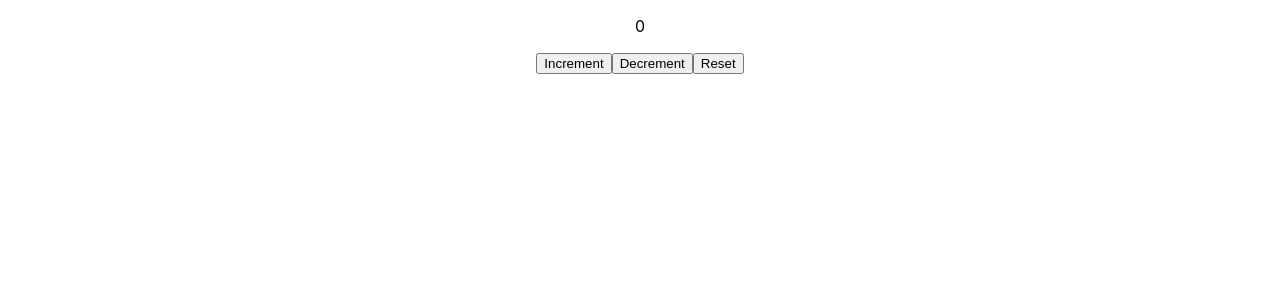
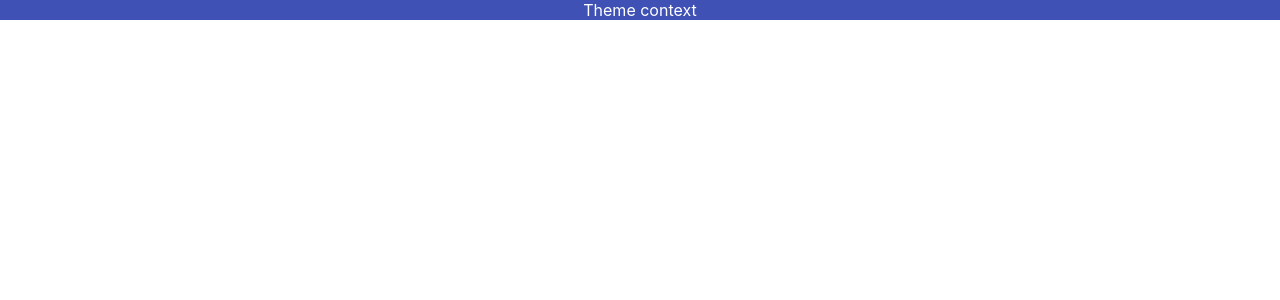
Before and after one commit to Radexman/react-typescript-demo, a React (Create React App) app: page / in a window 1280 px wide. Shown: the top 300 px of the page. Built offline with nearby package versions, Linux system fonts and the light colour scheme.

Commit message:
useContext Hook

```diff
--- a/src/App.tsx
+++ b/src/App.tsx
@@ -1,9 +1,13 @@
 import './App.css';
-import Counter from './components/hooks/Counter';
+import { ThemeContextProvider } from './components/context/ThemeContext';
+import Box from './components/context/Box';
+
 function App() {
 	return (
 		<div className='App'>
-			<Counter />
+			<ThemeContextProvider>
+				<Box />
+			</ThemeContextProvider>
 		</div>
 	);
 }
--- /dev/null
+++ b/src/components/context/Box.tsx
@@ -0,0 +1,10 @@
+import { useContext } from 'react';
+import { ThemeContext } from './ThemeContext';
+
+const Box = () => {
+	const theme = useContext(ThemeContext);
+
+	return <div style={{ backgroundColor: theme.primary.main, color: theme.primary.text }}>Theme context </div>;
+};
+
+export default Box;
--- /dev/null
+++ b/src/components/context/ThemeContext.tsx
@@ -0,0 +1,12 @@
+import { ReactNode, createContext } from 'react';
+import { theme } from './theme';
+
+type ThemeContextProviderProps = {
+	children: ReactNode;
+};
+
+export const ThemeContext = createContext(theme);
+
+export const ThemeContextProvider = ({ children }: ThemeContextProviderProps) => {
+	return <ThemeContext.Provider value={theme}>{children}</ThemeContext.Provider>;
+};
--- /dev/null
+++ b/src/components/context/theme.ts
@@ -0,0 +1,10 @@
+export const theme = {
+	primary: {
+		main: '#3f51b5',
+		text: '#ffffff',
+	},
+	secondary: {
+		main: '#f50057',
+		text: '#ffffff',
+	},
+};
```
